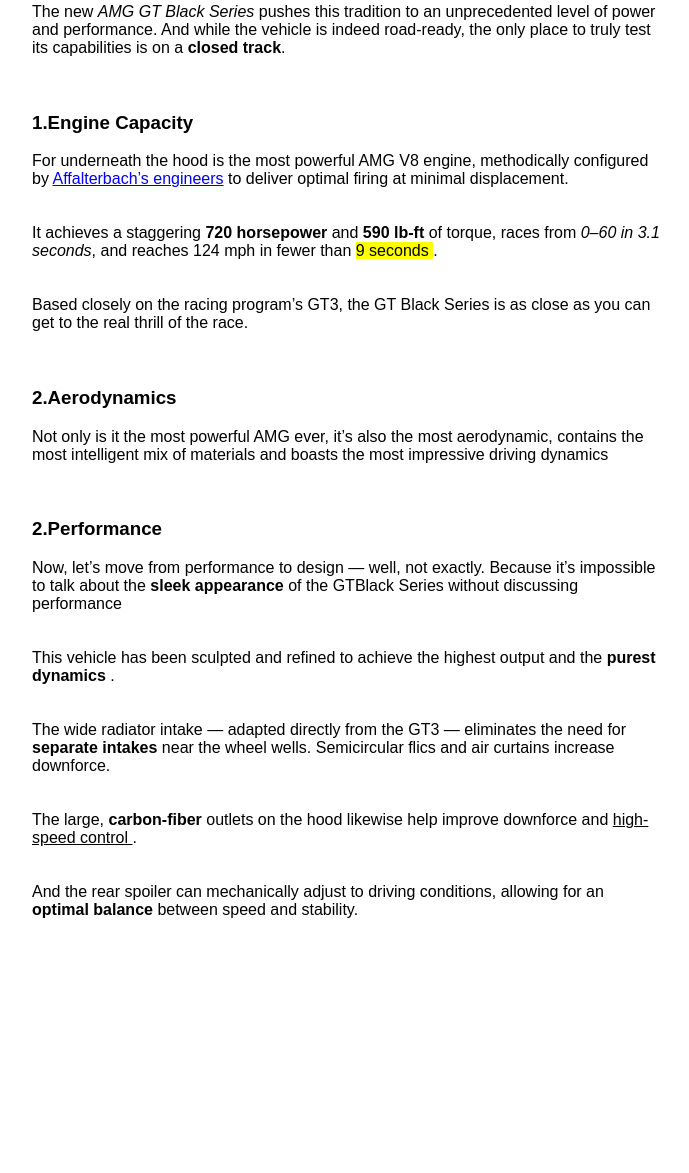
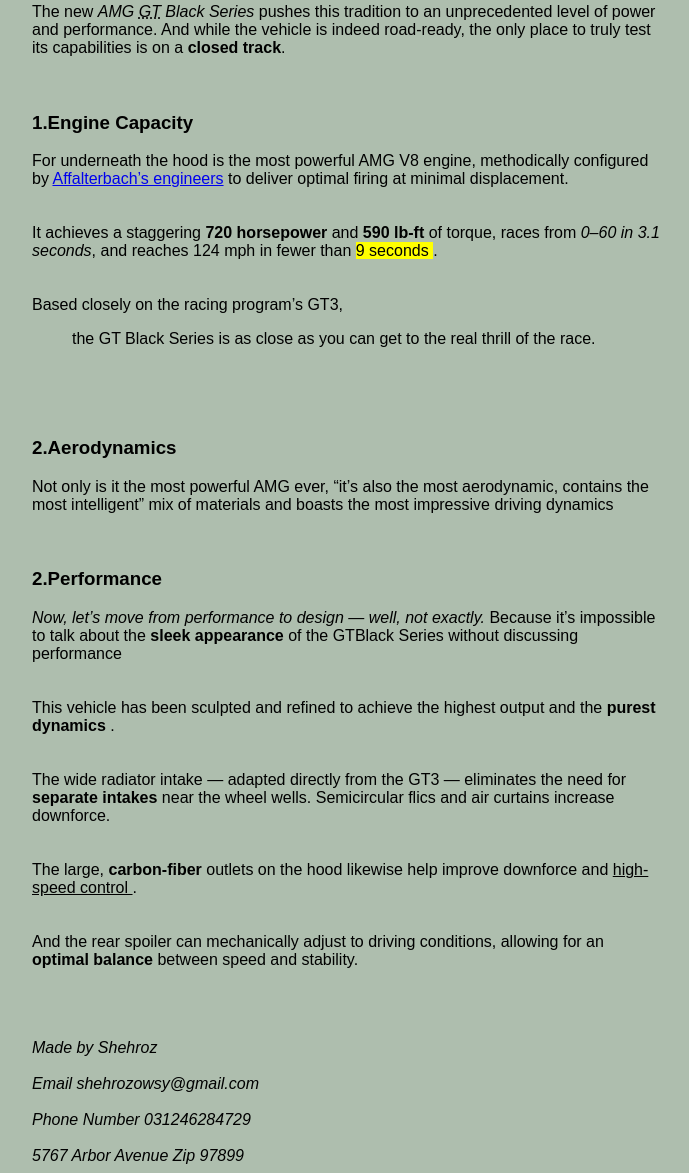
Before and after one commit to shehroz22/html, a plain HTML site: page Assignment_2/Mercedes.html in a window 1280 px wide. Shown: the part 567-1740 px from the top of the page, without its empty margins (292-981 px from the left). Before the commit the page ends 1502 px from the top, so only its background shows below. Drawn offline with Linux system fonts and the light colour scheme.

Commit message:
external css and cite commands added

```diff
--- a/Assignment_2/Mercedes.html
+++ b/Assignment_2/Mercedes.html
@@ -2,25 +2,9 @@
 <html lang="en">
   <head>
     <title>Mercedes-AMG</title>
-    <style>
+    <!-- Used external css instead of internal-->
+    <link rel="stylesheet" href="style.css">
 
-      .grey {
-        color: gray;
-        font-family:  sans-serif
-      }
-      .heading {
-        margin: auto;
-        width: 50%;
-        font-family: sans-serif;
-      }
-      .small{
-        border-radius: 50%;
-        height: 50px;
-        width: 50px;
-      }
-
-
-    </style>
   </head>
   <body>
 
@@ -28,7 +12,7 @@
       <div class="heading">
         <h1>2021 Mercedes-AMG GT Black Series</h1>
         <p class="grey">
-          A detailed Mercedes-AMG model review of the GT Black Series
+           A detailed Mercedes-AMG model review of the GT Black Series
         </p>
 
         <img class="small" src="../17c678_011.jpg" alt=" small image"> <a href="https://www.topgear.com/car-reviews/mercedes-benz/amg-gt">Mercedes AMG</a> </div>
@@ -40,13 +24,13 @@
       <br />
       <br />
       <div class="heading">
-        <p >
+        <p  title="AMG">
           Since <strong>2006</strong>, the Black Series has held a special place at AMG: rare
           automobiles that represent the most direct transfer of motorsport
           technology to <u>road-ready vehicles</u>. <br />
           <br />
           <br />
-          The new <em>AMG GT Black Series </em> pushes this tradition to an unprecedented
+          The new <em>AMG <ABBr title="Gran Turismo"> GT</ABBr>  Black Series </em> pushes this tradition to an unprecedented
           level of power and performance. And while the vehicle is indeed
           road-ready, the only place to truly test its capabilities is on a
           <strong>closed track</strong>.
@@ -61,20 +45,21 @@
           horsepower</b> and <b>590 lb-ft</b> of torque, races from <i>0–60 in 3.1 seconds</i>,
           and reaches 124 mph in fewer than  <mark>9 seconds </mark>. <br> <br> <br>
            Based closely on the
-          racing program’s GT3, the GT Black Series is as close as you can get
-          to the real thrill of the race.
+          racing program’s GT3, <blockquote cite="https://www.drivingdynamics.com/driver-safety-news"> the GT Black Series is as close as you can get
+          to the real thrill of the race.</blockquote>
           <br>
           <br>
           <br>
           <h3>2.Aerodynamics</h3>
           Not only is it the most powerful AMG
-          ever, it’s also the most aerodynamic, contains the most intelligent
+          ever, <q>it’s also the most aerodynamic, contains the most intelligent</q>
           mix of materials and boasts the most impressive driving dynamics
           <br />
           <br />
           <br />
           <h3>2.Performance</h3>
-          Now, let’s move from performance to design — well, not exactly.
+          <!-- cite to be used  for italic citation -->
+          <cite>Now, let’s move from performance to design — well, not exactly.</cite>
           Because it’s impossible to talk about the <b>sleek appearance </b>of the
           GTBlack Series without discussing performance <br> <br><br> This vehicle has been
           sculpted and refined to achieve the highest output and the <b>purest
@@ -86,7 +71,24 @@
           driving conditions, allowing for an  <strong>optimal balance </strong> between speed and
           stability.
         </p>
+        <br>
+        <br>
+        <br>
+        <!-- put address in div to be allign in center-->
+        <address >
+          Made by Shehroz
+          <br> <br>
+          Email shehrozowsy@gmail.com
+          <br> <br>
+          Phone Number 031246284729
+          <br> <br>
+
+          5767 Arbor Avenue  Zip 97899
+
+         </address>
       </div>
+
     </article>
+
   </body>
 </html>
--- /dev/null
+++ b/Assignment_2/style.css
@@ -0,0 +1,17 @@
+body {
+  background-color: rgb(174, 190, 174);
+}
+.grey {
+  color: gray;
+  font-family: sans-serif;
+}
+.heading {
+  margin: auto;
+  width: 50%;
+  font-family: sans-serif;
+}
+.small {
+  border-radius: 50%;
+  height: 50px;
+  width: 50px;
+}
```
